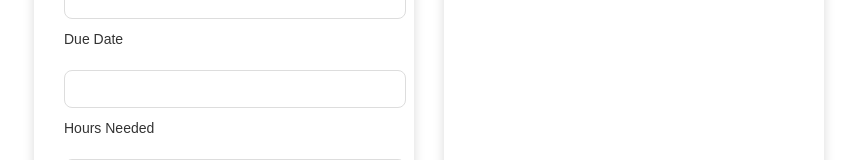
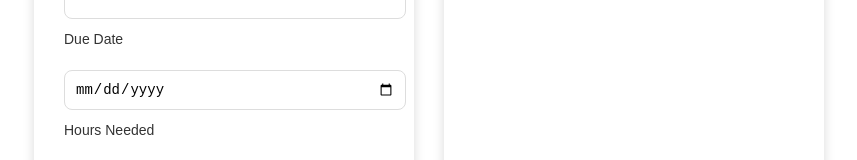
Before and after one commit to j-jackson9/study-sync, a React (Vite) app in the folder study-sync/: page / in a window 1280 px wide. Shown: the part 249-409 px from the top of the page, without its empty margins (211-1068 px from the left). Built offline with nearby package versions, Linux system fonts and the light colour scheme.

Commit message:
saved the user input in a state called task

```diff
--- a/study-sync/src/App.jsx
+++ b/study-sync/src/App.jsx
@@ -5,8 +5,27 @@ import './styles/TaskList.css';
 import './styles/ScheduleView.css';
 
 
+function App() {
+  const [taskName, setTaskName] = useState('');
+  const [dueDate, setDueDate] = useState('');
+  const [hours, setHours] = useState('');
+  const [task, setTask] = useState([]);
 
-function App() {
+  function handleAddTask(e) {
+      e.preventDefault();
+      const newTask = {
+        name: taskName,
+        dueDate,
+        hours
+      };
+
+      setTask([...task,newTask]);
+
+
+      console.log(taskName);
+      console.log(dueDate);
+      console.log(hours);
+}
   return (
     <>
      <div className="header">
@@ -16,23 +35,23 @@ function App() {
       <div className="task-box">
         <div className="add-task">
           <h1>✅Add Task</h1>
-          <form>
+          <form onSubmit={handleAddTask}>
             <label>Task Name</label>
             <br />
-            <input type="text" className="l1" name="task-name" />
+            <input type="text" className="l1" name="task-name" value={taskName} onChange={(e) => setTaskName(e.target.value)}/>
 
             <br />
             <label>Due Date</label>
             <br />
-            <input type="text" className="l1" name="task-date" />
+            <input type="date" className="l1" name="task-date" value={dueDate} onChange={(e) => setDueDate(e.target.value)} />
 
             <br />
             <label>Hours Needed</label>
             <br />
-            <input type="text" className="l1" name="task-hours" />
+            <input type="text" className="l1" name="task-hours" value={hours} onChange={(e) => setHours(e.target.value)} />
 
             <div className="btn">
-              <button className="add-button">+Add task</button>
+              <button className="add-button" type='submit'>+Add task</button>
             </div>
           </form>
         </div>
--- a/study-sync/src/components/TaskList.js
+++ b/study-sync/src/components/TaskList.js
@@ -0,0 +1,3 @@
+function TaskList (){
+
+}
```
